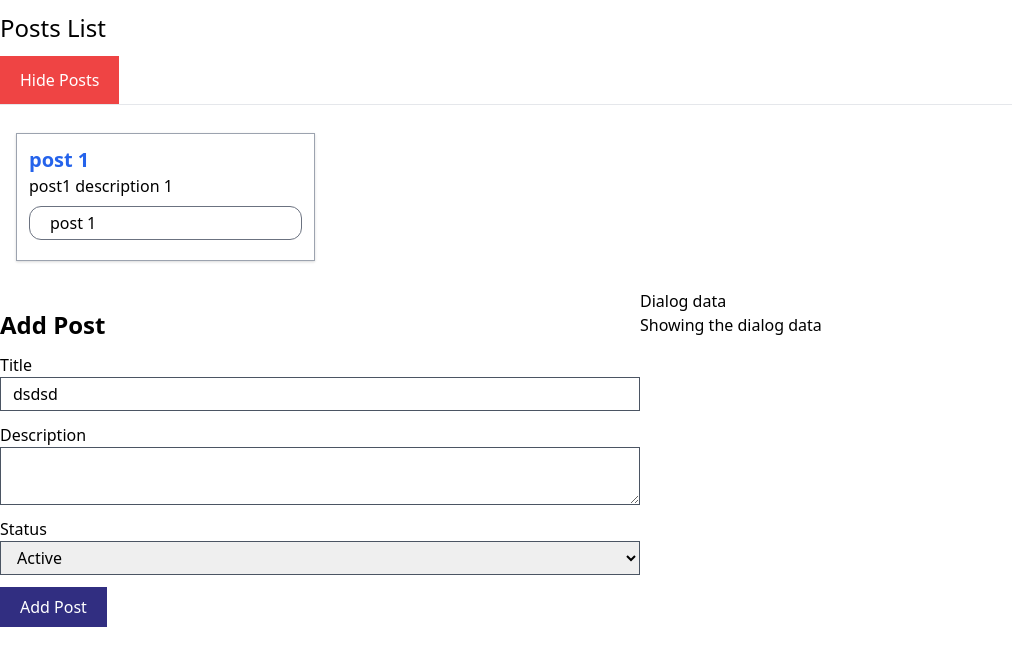
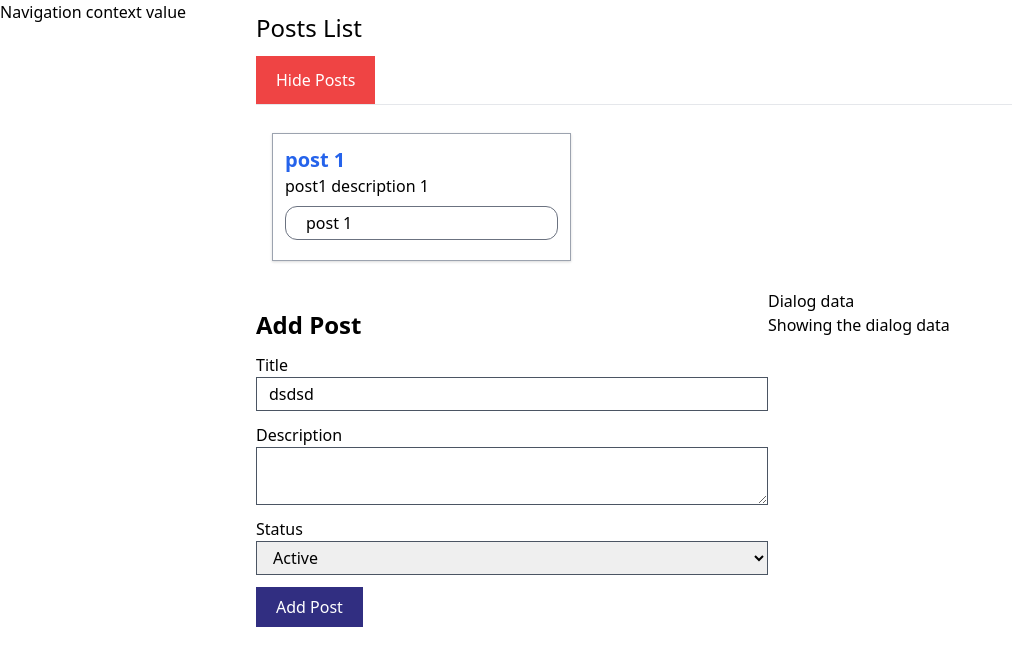
Before and after one commit to leelanarasimha/React-Course-Projects, a React (Create React App) app in the folder my-app/: page / in a window 1280 px wide. Shown: the top 666 px of the page, without its empty margins (0-1012 px from the left). Built offline with nearby package versions, Linux system fonts and the light colour scheme.

Commit message:
Feat: Context API

```diff
--- a/my-app/src/App.js
+++ b/my-app/src/App.js
@@ -1,10 +1,21 @@
 import './App.css';
 import Posts from './components/Posts/Posts';
+import Sidebar from './components/Sidebar/Sidebar';
+import ButtonContext from './Context/ButtonContext';
 
 function App() {
     return (
         <div className='container mx-auto'>
-            <Posts />
+            <div className='flex'>
+                <div className='w-1/5'>
+                    <ButtonContext.Provider value='Leela Web Dev Context'>
+                        <Sidebar />
+                    </ButtonContext.Provider>
+                </div>
+                <div className='w-4/5'>
+                    <Posts />
+                </div>
+            </div>
         </div>
     );
 }
--- /dev/null
+++ b/my-app/src/Context/ButtonContext.js
@@ -0,0 +1,5 @@
+import React from 'react';
+
+const ButtonContext = React.createContext();
+
+export default ButtonContext;
--- /dev/null
+++ b/my-app/src/components/Navigation/Navigation.js
@@ -0,0 +1,13 @@
+import { Component } from 'react';
+import ButtonContext from '../../Context/ButtonContext';
+
+export default class Navigation extends Component {
+    static contextType = ButtonContext;
+    render() {
+        return (
+            <div>
+                <a href='#'>{this.context}</a>
+            </div>
+        );
+    }
+}
--- /dev/null
+++ b/my-app/src/components/Sidebar/Sidebar.js
@@ -0,0 +1,15 @@
+import { Component } from 'react';
+import ButtonContext from '../../Context/ButtonContext';
+import Navigation from '../Navigation/Navigation';
+
+export default class Sidebar extends Component {
+    render() {
+        return (
+            <div>
+                <ButtonContext.Provider value='Navigation context value'>
+                    <Navigation />
+                </ButtonContext.Provider>
+            </div>
+        );
+    }
+}
```
Also changed, not shown: 1 other file (tests, documents, lock files or other folders).
